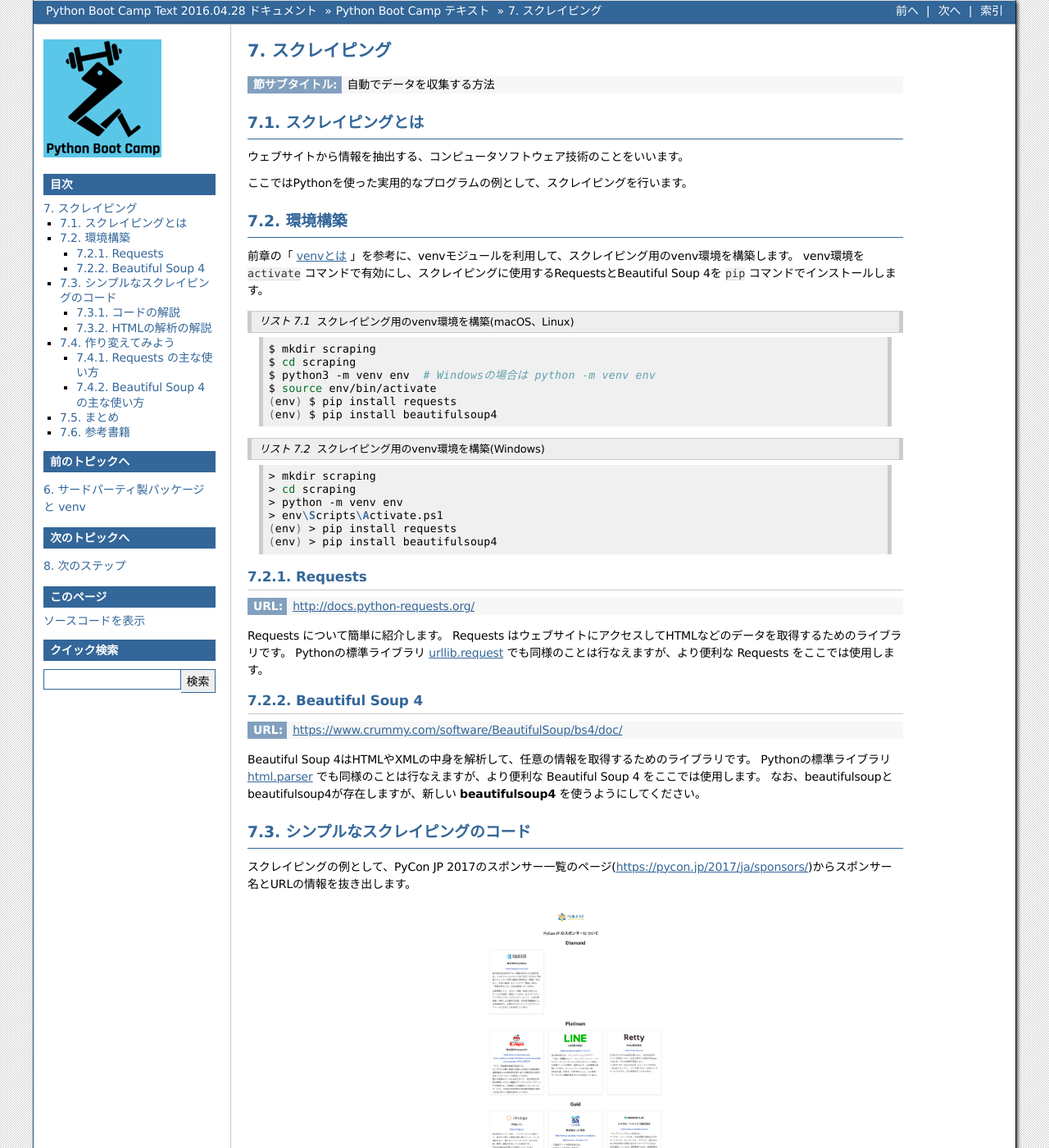
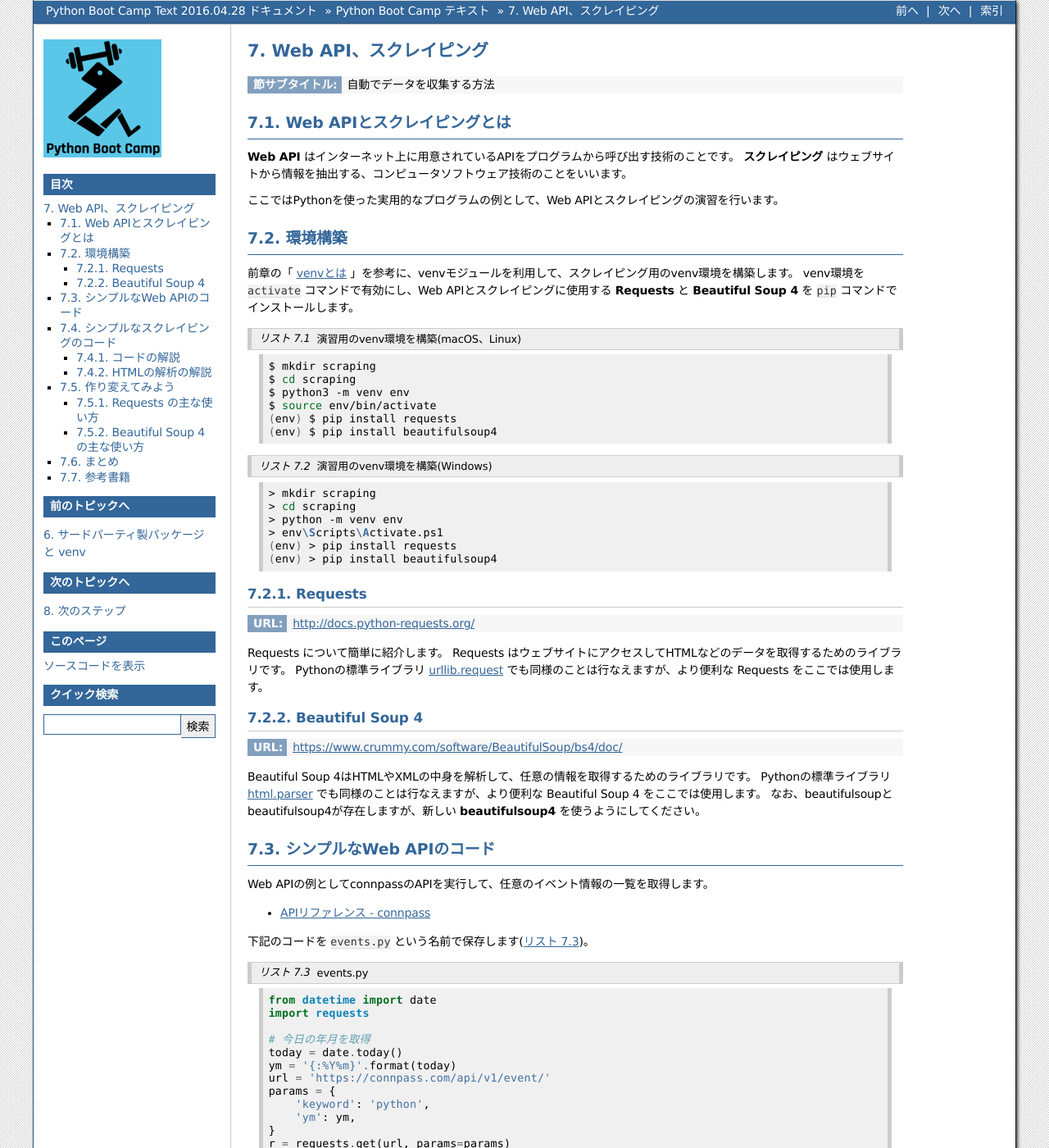
Before and after one commit to pyconjp/pycamp.pycon.jp, a Sphinx documentation site: the page built from source/textbook/7_scraping.rst, in a window 1280 px wide and 1400 px high. Shown: the whole window at 82% size. Built offline with Sphinx 7.4.7, drawn with Linux system fonts in a browser that asks for light colours; some of the changed text lies outside the part shown.

Commit message:
ISSHA-1460 add web api

```diff
--- a/source/textbook/7_scraping.rst
+++ b/source/textbook/7_scraping.rst
@@ -1,36 +1,37 @@
 .. index:: Scraping
 
-==================================
-スクレイピング
-==================================
+=========================
+ Web API、スクレイピング
+=========================
 
 :節サブタイトル: 自動でデータを収集する方法
 
-スクレイピングとは
-==================
-ウェブサイトから情報を抽出する、コンピュータソフトウェア技術のことをいいます。
+Web APIとスクレイピングとは
+===========================
+**Web API** はインターネット上に用意されているAPIをプログラムから呼び出す技術のことです。
+**スクレイピング** はウェブサイトから情報を抽出する、コンピュータソフトウェア技術のことをいいます。
 
-ここではPythonを使った実用的なプログラムの例として、スクレイピングを行います。
+ここではPythonを使った実用的なプログラムの例として、Web APIとスクレイピングの演習を行います。
 
 
 環境構築
 ========
 
 前章の「 :ref:`about-venv` 」を参考に、venvモジュールを利用して、スクレイピング用のvenv環境を構築します。
-venv環境を ``activate`` コマンドで有効にし、スクレイピングに使用するRequestsとBeautiful Soup 4を ``pip`` コマンドでインストールします。
+venv環境を ``activate`` コマンドで有効にし、Web APIとスクレイピングに使用する **Requests** と **Beautiful Soup 4** を ``pip`` コマンドでインストールします。
 
 .. code-block:: sh
-   :caption: スクレイピング用のvenv環境を構築(macOS、Linux)
+   :caption: 演習用のvenv環境を構築(macOS、Linux)
 
    $ mkdir scraping
    $ cd scraping
-   $ python3 -m venv env  # Windowsの場合は python -m venv env
+   $ python3 -m venv env
    $ source env/bin/activate
    (env) $ pip install requests
    (env) $ pip install beautifulsoup4
 
 .. code-block:: sh
-   :caption: スクレイピング用のvenv環境を構築(Windows)
+   :caption: 演習用のvenv環境を構築(Windows)
 
    > mkdir scraping
    > cd scraping
@@ -59,6 +60,55 @@
 Pythonの標準ライブラリ `html.parser <https://docs.python.org/ja/3/library/html.parser.html>`_ でも同様のことは行なえますが、より便利な Beautiful Soup 4 をここでは使用します。
 なお、beautifulsoupとbeautifulsoup4が存在しますが、新しい **beautifulsoup4** を使うようにしてください。
 
+シンプルなWeb APIのコード
+=========================
+Web APIの例としてconnpassのAPIを実行して、任意のイベント情報の一覧を取得します。
+
+* `APIリファレンス - connpass <https://connpass.com/about/api/>`_
+
+下記のコードを ``events.py`` という名前で保存します(:numref:`events-py`)。
+
+.. _events-py:
+
+.. code-block:: python
+   :caption: events.py
+
+   from datetime import date
+   import requests
+
+   # 今日の年月を取得
+   today = date.today()
+   ym = '{:%Y%m}'.format(today)
+   url = 'https://connpass.com/api/v1/event/'
+   params = {
+       'keyword': 'python',
+       'ym': ym,
+   }
+   r = requests.get(url, params=params)
+   event_info = r.json()  # レスポンスのJSONを変換
+
+   print('件数:', event_info['results_returned'])  # 件数を表示
+   for event in event_info['events']:
+       print(event['title'])
+       print(event['started_at'])
+
+このコードを実行すると、以下のようにイベントタイトルと日付の一覧が取得できます(:numref:`exec-events-py`)。
+
+.. _exec-events-py:
+
+.. code-block:: bash
+   :caption: connpass APIを実行
+
+   (env) $ python events.py
+   件数: 10
+   【超初心者対象】プログラミング未経験者が初心者になるためのPython体験@池袋
+   2018-11-28T19:00:00+09:00
+   【初心者歓迎】大阪Python もくもく会 #1
+   2018-11-16T19:00:00+09:00
+   [R]『Ｒ統計解析パーフェクトマスター』１冊丸ごと演習会
+   2018-11-23T14:00:00+09:00
+   :
+
 シンプルなスクレイピングのコード
 ================================
 スクレイピングの例として、PyCon JP 2017のスポンサー一覧のページ(https://pycon.jp/2017/ja/sponsors/)からスポンサー名とURLの情報を抜き出します。
@@ -68,7 +118,7 @@
 
    スポンサー一覧ページ
 
-下記コードをsimple.pyという名前で保存します(:numref:`simple-py`)。
+下記コードを ``simple.py`` という名前で保存します(:numref:`simple-py`)。
 
 .. _simple-py:
 
```
